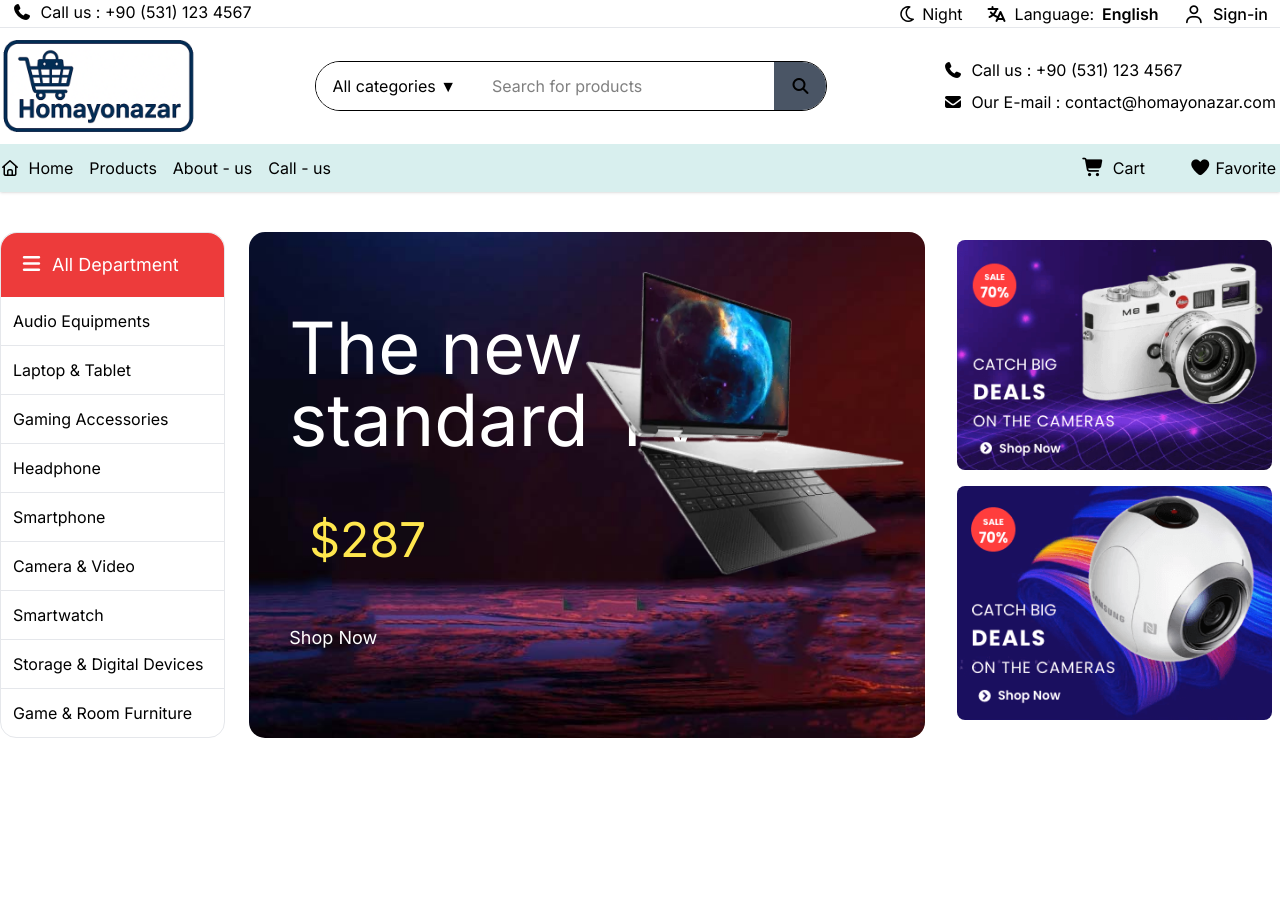
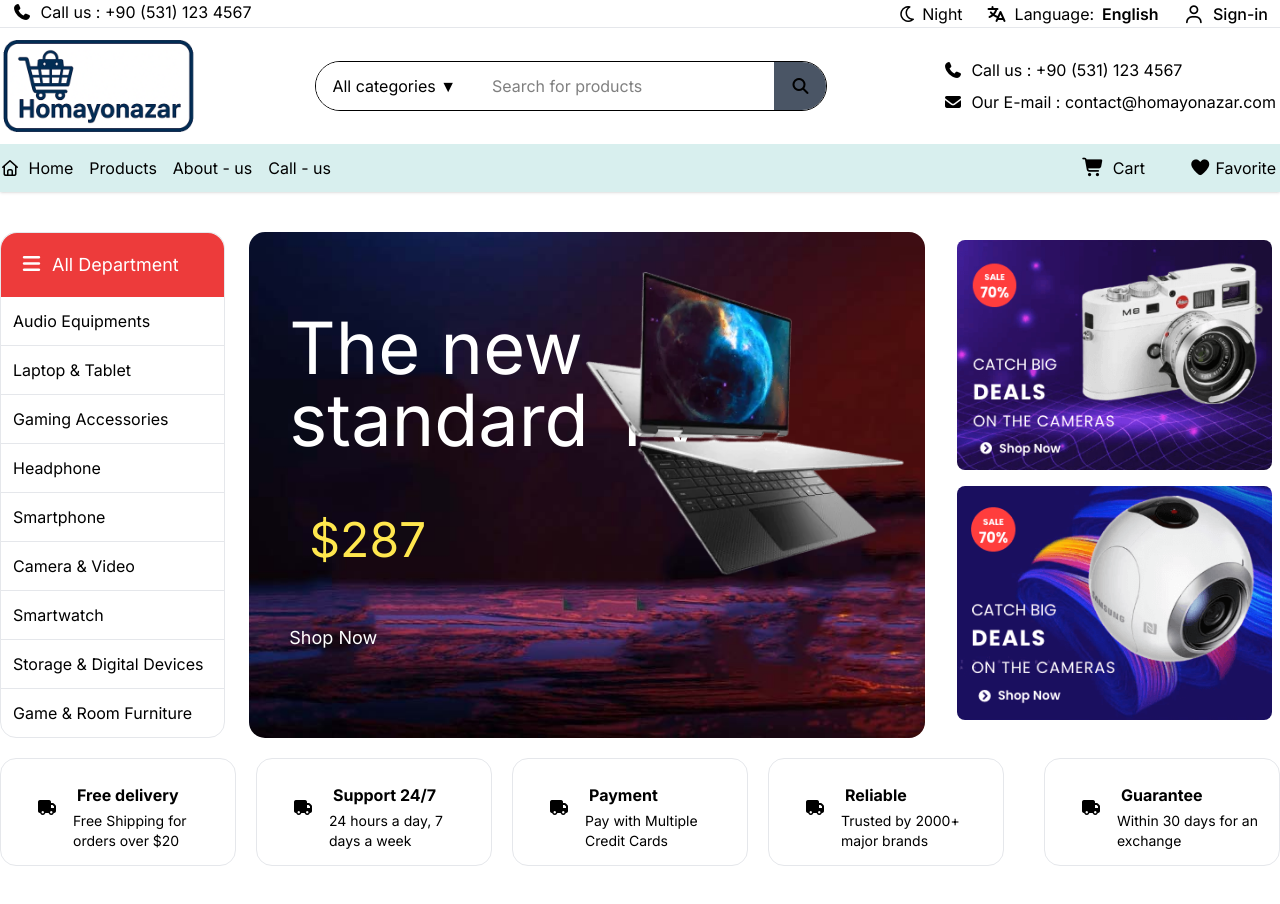
Before and after one commit to homayonazar/Mega-Shop-Project, a React (Vite) app: page / in a window 1280 px wide. Shown: the top 904 px of the page. Built offline with nearby package versions, Linux system fonts and the light colour scheme.

Commit message:
boxes added

```diff
--- a/src/pages/Home.tsx
+++ b/src/pages/Home.tsx
@@ -59,9 +59,42 @@ function Home() {
 
                 </div>
 
-                <div className="2nd_section">
+                <div className="2nd_section flex flex-row justify-between">
+                    <div className="box1 w-1/5 me-5 mt-5 h-27 border-1 border-gray-200 rounded-2xl p-5 flex - flex-row">
+                        <div className="icon m-4"><i className="fas fa-light fa-truck"></i></div>
+                        <div className="textBox">
+                            <p className="font-bold m-1">Free delivery</p>
+                            <p className="text-sm">Free Shipping for orders over $20</p>
+                        </div>
+                    </div>
+                    <div className="box2 w-1/5 me-5 mt-5 h-27 border-1 border-gray-200 rounded-2xl p-5 flex - flex-row">
+                    <div className="icon m-4"><i className="fas fa-light fa-truck"></i></div>
+                        <div className="textBox">
+                            <p className="font-bold m-1">Support 24/7</p>
+                            <p className="text-sm">24 hours a day, 7 days a week</p>
+                        </div></div>
+                    <div className="box3 w-1/5 me-5 mt-5 h-27 border-1 border-gray-200 rounded-2xl p-5 flex - flex-row">
+                    <div className="icon m-4"><i className="fas fa-light fa-truck"></i></div>
+                        <div className="textBox">
+                            <p className="font-bold m-1">Payment</p>
+                            <p className="text-sm">Pay with Multiple Credit Cards</p>
+                        </div></div>
+                    <div className="box4 w-1/5 me-5 mt-5 h-27 border-1 border-gray-200 rounded-2xl p-5 flex - flex-row">
+                    <div className="icon m-4"><i className="fas fa-light fa-truck"></i></div>
+                        <div className="textBox">
+                            <p className="font-bold m-1">Reliable</p>
+                            <p className="text-sm">Trusted by 2000+ major brands</p>
+                        </div></div>
+                    <div className="box5 w-1/5 ms-5 mt-5 h-27 border-1 border-gray-200 rounded-2xl p-5 flex - flex-row">
+                    <div className="icon m-4"><i className="fas fa-light fa-truck"></i></div>
+                        <div className="textBox">
+                            <p className="font-bold m-1">Guarantee</p>
+                            <p className="text-sm">Within 30 days for an exchange</p>
+                        </div></div>
+                </div>
 
-                </div>
+
+
             </Container>
 
 
```
